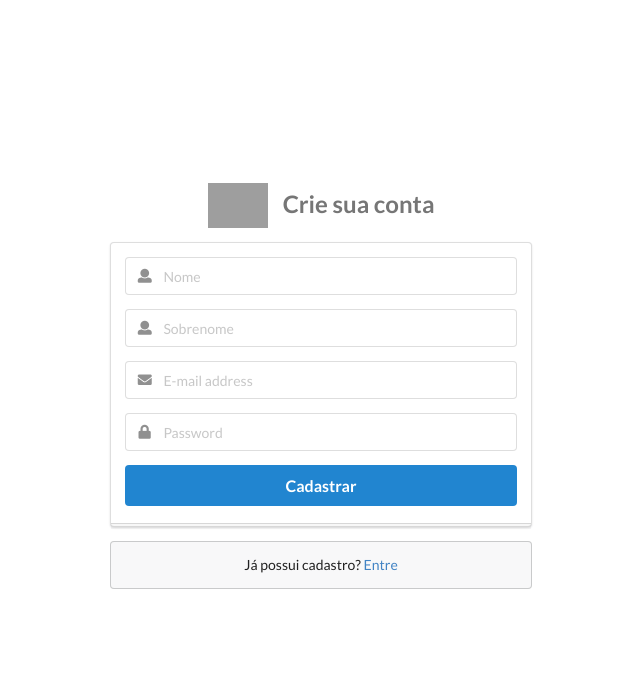
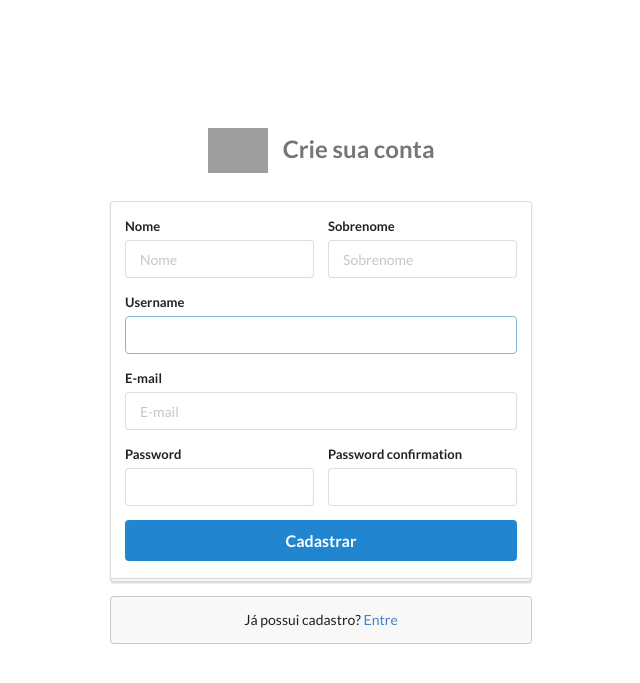
Before and after one commit to ZeFelix/betAdmin, a Django app: page /accounts/signup/ in a window 1280 px wide. Shown: the top 683 px of the page, without its empty margins (319-959 px from the left). Run offline with Django 3.2, Linux system fonts and the light colour scheme; some libraries are stand-ins or nearby versions; grey boxes are pictures that could not be loaded.

Commit message:
Login and Signup completed
It missing only send email when register a user

```diff
--- /dev/null
+++ b/betAdmin/accounts/forms/registration.py
@@ -0,0 +1,26 @@
+from django import forms
+from django.contrib.auth.forms import UserCreationForm
+from django.contrib.auth.models import User
+
+
+class RegistrationForm(UserCreationForm):
+
+    email = forms.EmailField(label='E-mail', widget=forms.TextInput(attrs={'placeholder': 'E-mail'}))
+
+    firstname = forms.CharField(label='Nome', widget=forms.TextInput(attrs={'placeholder': 'Nome'}))
+
+    lastname = forms.CharField(label='Sobrenome', widget=forms.TextInput(attrs={'placeholder': 'Sobrenome'}))
+
+    def clean_email(self):
+        email = self.cleaned_data['email']
+        if User.objects.filter(email=email).exists():
+            raise forms.ValidationError('Este e-mail já existe está cadastrado.')
+
+    def save(self, commit=True):
+        user = super(RegistrationForm, self).save(commit=False)
+        user.email = self.cleaned_data['email']
+        user.first_name = self.cleaned_data['firstname']
+        user.last_name = self.cleaned_data['lastname']
+        if commit:
+            user.save()
+        return user
--- /dev/null
+++ b/betAdmin/accounts/templates/component/field.html
@@ -0,0 +1,5 @@
+<label style="float: left;">{{ item.label }}</label>
+{{ item }}
+{% if item.errors %}
+    <div class="ui red left pointing prompt label" style="position: absolute; width: 60%">{{ item.errors.0 }}</div>
+{% endif %}
--- a/betAdmin/accounts/templates/signup.html
+++ b/betAdmin/accounts/templates/signup.html
@@ -3,7 +3,7 @@
     <meta charset="utf-8"/>
     <meta http-equiv="X-UA-Compatible" content="IE=edge,chrome=1"/>
     <meta name="viewport" content="width=device-width, initial-scale=1.0, maximum-scale=1.0">
-    <title>Login Example - Semantic</title>
+    <title>Bet Admin</title>
     <link rel="stylesheet" type="text/css"
           href="https://cdnjs.cloudflare.com/ajax/libs/semantic-ui/2.4.1/semantic.min.css">
     <script src="https://code.jquery.com/jquery-3.1.1.min.js"
@@ -32,40 +32,46 @@
             </div>
         </h2>
 
-        <form class="ui large form">
+        <form class="ui large form" method="POST">
+            {% csrf_token %}
             <div class="ui stacked segment">
+
                 <div class="field">
-                    <div class="ui left icon input">
-                        <i class="user icon"></i>
-                        <input type="text" name="firtname" placeholder="Nome">
-                    </div>
-                </div>
-                <div class="field">
-                    <div class="ui left icon input">
-                        <i class="user icon"></i>
-                        <input type="text" name="lastname" placeholder="Sobrenome">
-                    </div>
-                </div>
-                <div class="field">
-                    <div class="ui left icon input">
-                        <i class="envelope icon"></i>
-                        <input type="email" name="email" placeholder="E-mail address">
-                    </div>
-                </div>
-                <div class="field">
-                    <div class="ui left icon input">
-                        <i class="lock icon"></i>
-                        <input type="password" name="password" placeholder="Password">
+                    <div class="two fields">
+                        <div class="field">
+                            {% include 'component/field.html' with item=form.firstname icon='user' %}
+                        </div>
+                        <div class="field">
+                            {% include 'component/field.html' with item=form.lastname  icon='user' %}
+                        </div>
                     </div>
                 </div>
 
-                <div class="ui fluid large blue submit button">Cadastrar</div>
+                <div class="field">
+                    {% include 'component/field.html' with item=form.username  icon='user' %}
+                </div>
+
+                <div class="field">
+                    {% include 'component/field.html' with item=form.email icon='envelope' %}
+                </div>
+
+                <div class="field">
+                    <div class="two fields">
+                        <div class="field">
+                            {% include 'component/field.html' with item=form.password1 icon='lock' %}
+                        </div>
+                        <div class="field">
+                            {% include 'component/field.html' with item=form.password2 icon='lock' %}
+                        </div>
+                    </div>
+                </div>
+
+                <button type="submit" class="ui fluid large blue button">Cadastrar</button>
             </div>
-            <div class="ui error message"></div>
         </form>
 
         <div class="ui message">
-            Já possui cadastro? <a href="#">Entre</a>
+            Já possui cadastro? <a href="{% url 'accounts:login' %}">Entre</a>
         </div>
 
     </div>
--- a/betAdmin/accounts/urls.py
+++ b/betAdmin/accounts/urls.py
@@ -1,7 +1,10 @@
 from django.urls import path
 from django.contrib.auth import views as auth_views
+from betAdmin.accounts import views as account_views
+
+app_name = 'accounts'
 
 urlpatterns = [
     path('login/', auth_views.LoginView.as_view(template_name='login.html'), name='login'),
-    path('signup/', auth_views.LoginView.as_view(template_name='signup.html'), name='signup')
+    path('signup/', account_views.register, name='signup')
 ]
--- a/betAdmin/accounts/views.py
+++ b/betAdmin/accounts/views.py
@@ -1,3 +1,23 @@
-from django.shortcuts import render
+from django.conf import settings
+from django.shortcuts import render, redirect
 
-# Create your views here.
+from betAdmin.accounts.forms.registration import RegistrationForm
+
+
+def register(request):
+    template_name = 'signup.html'
+
+    if request.method == 'POST':
+        form = RegistrationForm(request.POST)
+        if form.is_valid():
+            form.save()
+            return redirect(settings.LOGIN_URL)
+
+    else:
+        form = RegistrationForm()
+
+    context = {
+        'form':form
+      }
+
+    return render(request, template_name, context)
--- a/betAdmin/urls.py
+++ b/betAdmin/urls.py
@@ -1,23 +1,10 @@
-"""betAdmin URL Configuration
-
-The `urlpatterns` list routes URLs to views. For more information please see:
-    https://docs.djangoproject.com/en/2.2/topics/http/urls/
-Examples:
-Function views
-    1. Add an import:  from my_app import views
-    2. Add a URL to urlpatterns:  path('', views.home, name='home')
-Class-based views
-    1. Add an import:  from other_app.views import Home
-    2. Add a URL to urlpatterns:  path('', Home.as_view(), name='home')
-Including another URLconf
-    1. Import the include() function: from django.urls import include, path
-    2. Add a URL to urlpatterns:  path('blog/', include('blog.urls'))
-"""
 from django.contrib import admin
 from django.urls import path, include
 
+admin.autodiscover()
+
 urlpatterns = [
+    path('', include('core.urls.core', namespace='core')),
+    path('accounts/', include('betAdmin.accounts.urls', namespace='accounts')),
     path('admin/', admin.site.urls),
-    path('accounts/', include('betAdmin.accounts.urls')),
-    path('bet/', include('core.urls.core')),
 ]
--- a/core/templates/core/index.html
+++ b/core/templates/core/index.html
@@ -5,10 +5,9 @@
     <meta charset="UTF-8">
     <meta name="viewport" content="width=device-width, initial-scale=1.0">
     <meta http-equiv="X-UA-Compatible" content="ie=edge">
-    <link rel="stylesheet" href="{% static 'MDBootstrap/css/mdb.min.css' %}">
     <title>BET SOCCER</title>
 </head>
 <body>
-
+    It Works
 </body>
 </html>
--- a/core/views/core.py
+++ b/core/views/core.py
@@ -1,8 +1,9 @@
+from django.contrib.auth.decorators import login_required
 from django.shortcuts import render
 
 # Create your views here.
 
-
+@login_required()
 def index(request):
     template_name = 'core/index.html'
     context = {
```
Also changed, not shown: betAdmin/accounts/templates/login.html (+10 -13 lines), core/urls/core.py (+3 -16 lines).
